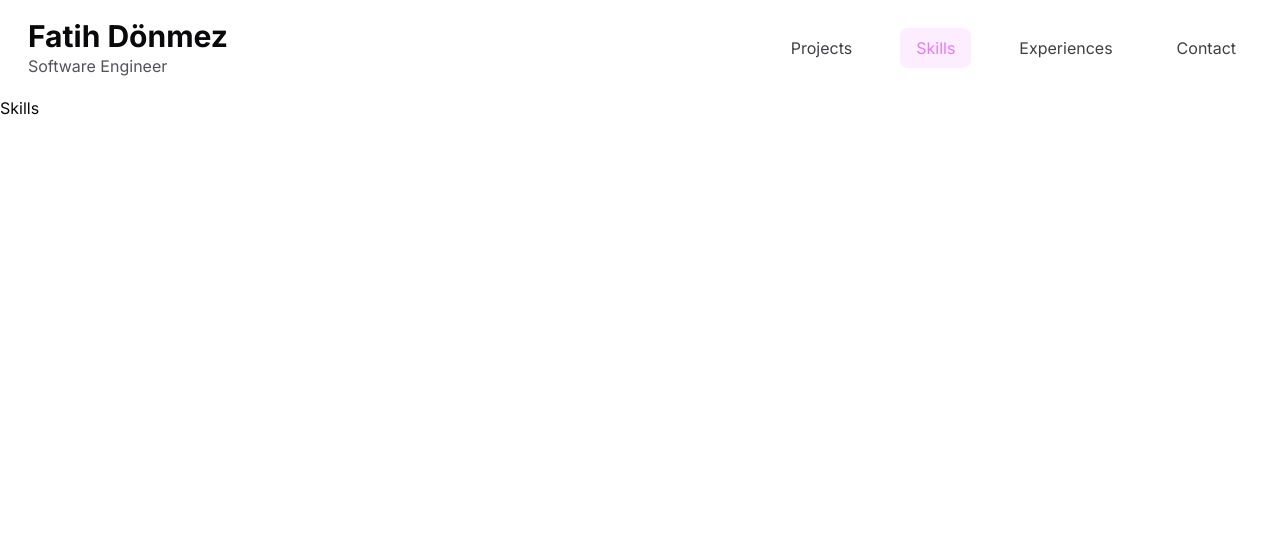
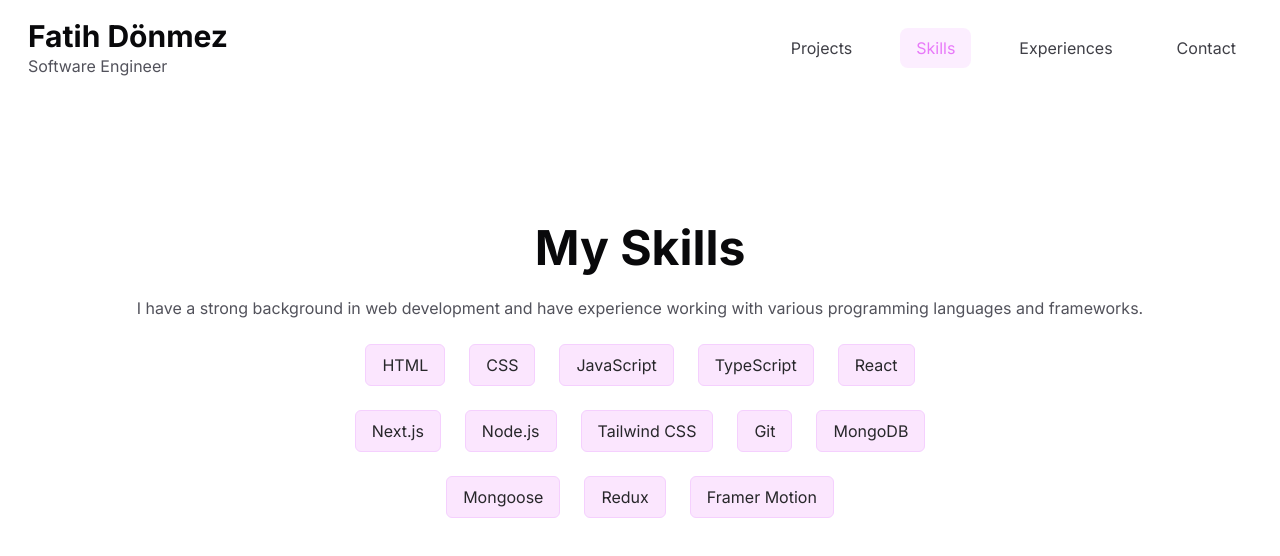
Before and after one commit to fadonmez/portfolio, a Next.js app: page /skills in a window 1280 px wide. Shown: the top 556 px of the page. Built offline with nearby package versions, Linux system fonts and the light colour scheme.

Commit message:
skills section is done

```diff
--- a/app/page.tsx
+++ b/app/page.tsx
@@ -1,10 +1,16 @@
+import { MotionDiv } from '@/components/MotionDiv';
 import { Button } from '@/components/ui/button';
 import Link from 'next/link';
 
 export default function Home() {
   return (
     <div className='bg-black h-[88%]'>
-      <div className='container flex flex-col items-center h-full justify-center '>
+      <MotionDiv
+        initial={{ opacity: 0 }}
+        animate={{ opacity: 1 }}
+        transition={{ duration: 0.5, delay: 0.1, ease: 'easeInOut' }}
+        className='container flex flex-col items-center h-full justify-center '
+      >
         <h1 className='text-4xl md:text-6xl font-semibold text-center text-white '>
           Welcome to my <br />
           <span className=' text-fuchsia-600'>
@@ -39,7 +45,7 @@
             Contact me
           </Button>
         </Link>
-      </div>
+      </MotionDiv>
     </div>
   );
 }
--- a/app/skills/page.tsx
+++ b/app/skills/page.tsx
@@ -1,7 +1,41 @@
+import { MotionDiv } from '@/components/MotionDiv';
+import SkillCard from '@/components/shared/SkillCard';
+import { skills } from '@/constants/skills';
 import React from 'react';
 
+const container = {
+  visible: {
+    transition: {
+      staggerChildren: 0.1,
+    },
+  },
+};
+
 const Skills = () => {
-  return <div>Skills</div>;
+  return (
+    <MotionDiv
+      initial={{ opacity: 0 }}
+      animate={{ opacity: 1 }}
+      transition={{ duration: 0.5, delay: 0.1, ease: 'easeInOut' }}
+      className='container flex flex-col justify-start py-6 lg:py-32  items-center gap-6  h-fit lg:h-[88%] w-full  '
+    >
+      <h2 className='text-5xl font-bold text-center '>My Skills</h2>
+      <p className='text-md text-zinc-600 text-center'>
+        I have a strong background in web development and have experience
+        working with various programming languages and frameworks.
+      </p>
+      <MotionDiv
+        variants={container}
+        initial='hidden'
+        animate='visible'
+        className='flex h-fit items-center justify-center mx-auto w-full md:w-1/2 flex-wrap  gap-6 '
+      >
+        {skills.map((skill) => (
+          <SkillCard key={skill.title} skill={skill} />
+        ))}
+      </MotionDiv>
+    </MotionDiv>
+  );
 };
 
 export default Skills;
--- /dev/null
+++ b/components/MotionDiv.tsx
@@ -0,0 +1,4 @@
+'use client';
+import { motion } from 'framer-motion';
+
+export const MotionDiv = motion.div;
--- a/components/shared/MobileNav.tsx
+++ b/components/shared/MobileNav.tsx
@@ -27,7 +27,7 @@
               href={item.route}
               className={`${
                 isActive
-                  ? 'bg-fuchsia-300/20 text-fuchsia-400 rounded-lg'
+                  ? 'bg-fuchsia-300/25 text-fuchsia-400 rounded-lg'
                   : 'text-zinc-700 '
               } flex items-center justify-start gap-4 bg-transparent p-4  `}
             >
--- /dev/null
+++ b/components/shared/SkillCard.tsx
@@ -0,0 +1,33 @@
+import Image from 'next/image';
+import React from 'react';
+import { MotionDiv } from '../MotionDiv';
+
+interface Iprops {
+  skill: {
+    title: string;
+  };
+}
+const item = {
+  hidden: { opacity: 0, translateY: 20 },
+  visible: {
+    opacity: 1,
+    translateY: 0,
+    transition: {
+      delayChildren: 0.3,
+      staggerChildren: 0.2,
+    },
+  },
+};
+
+const SkillCard = ({ skill }: Iprops) => {
+  return (
+    <MotionDiv
+      variants={item}
+      className='bg-fuchsia-300/30 border border-fuchsia-200 text-zinc-800  flex px-4 py-2  rounded-md items-center justify-center gap-4'
+    >
+      {skill.title}
+    </MotionDiv>
+  );
+};
+
+export default SkillCard;
--- /dev/null
+++ b/constants/skills.ts
@@ -0,0 +1,43 @@
+import { Skills } from '@/types';
+
+export const skills: Skills[] = [
+  {
+    title: 'HTML',
+  },
+  {
+    title: 'CSS',
+  },
+  {
+    title: 'JavaScript',
+  },
+  {
+    title: 'TypeScript',
+  },
+  {
+    title: 'React',
+  },
+  {
+    title: 'Next.js',
+  },
+  {
+    title: 'Node.js',
+  },
+  {
+    title: 'Tailwind CSS',
+  },
+  {
+    title: 'Git',
+  },
+  {
+    title: 'MongoDB',
+  },
+  {
+    title: 'Mongoose',
+  },
+  {
+    title: 'Redux',
+  },
+  {
+    title: 'Framer Motion',
+  },
+];
--- a/next.config.js
+++ b/next.config.js
@@ -1,4 +1,17 @@
 /** @type {import('next').NextConfig} */
-const nextConfig = {};
+const nextConfig = {
+  images: {
+    remotePatterns: [
+      {
+        protocol: 'https',
+        hostname: 'cdn-icons-png.flaticon.com',
+      },
+      {
+        protocol: 'https',
+        hostname: 'static-00.iconduck.com',
+      },
+    ],
+  },
+};
 
 module.exports = nextConfig;
--- a/package.json
+++ b/package.json
@@ -13,6 +13,7 @@
     "@radix-ui/react-slot": "^1.0.2",
     "class-variance-authority": "^0.7.0",
     "clsx": "^2.0.0",
+    "framer-motion": "^10.16.5",
     "lucide-react": "^0.293.0",
     "next": "14.0.3",
     "react": "^18",
--- a/types/index.d.ts
+++ b/types/index.d.ts
@@ -2,3 +2,6 @@
   route: string;
   label: string;
 }
+export interface Skills {
+  title: string;
+}
```
Also changed, not shown: 1 other file (tests, documents, lock files or other folders).
